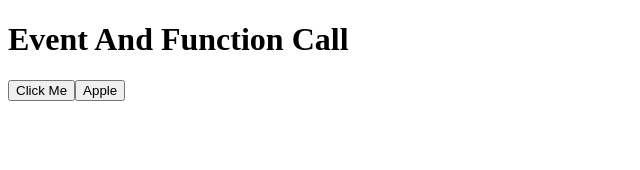
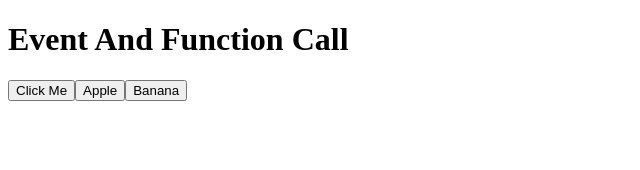
Before and after one commit to Amaan-2469/Learning-React, a React (Vite) app: page / in a window 1280 px wide. Shown: the top 170 px of the page, without its empty margins (0-640 px from the left). Built offline with nearby package versions, Linux system fonts and the light colour scheme.

Commit message:
Arrow function call

```diff
--- a/src/App.jsx
+++ b/src/App.jsx
@@ -2,15 +2,16 @@
   function callFun(){
     alert("Function Called")
   }
-  function fruit(){
-    alert("apple")
+  function fruit(name){
+    alert(name)
   }
 
   return(
     <>
      <h1>Event And Function Call</h1>
      <button onClick={callFun}>Click Me</button>
-     <button onClick={fruit}>Apple</button>
+     <button onClick={() => fruit("Apple")}>Apple</button>
+     <button onClick={() => fruit("Banana")}>Banana</button>
     </>
   )
 }
```
